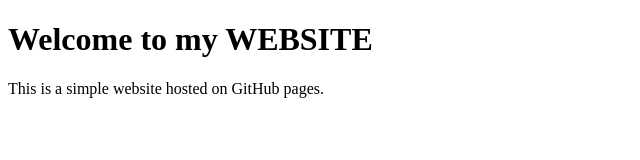
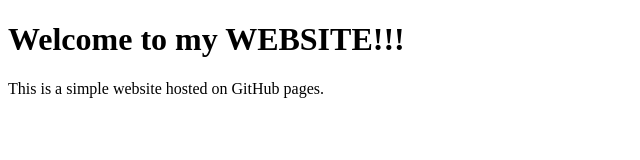
Before and after one commit to yeshereyes/yeshereyes.github.io, a plain HTML site: page index.html in a window 1280 px wide. Shown: the full height of the page, 0-640 px from the left. Drawn offline with Linux system fonts and the light colour scheme.

Commit message:
Update index.html

```diff
--- a/index.html
+++ b/index.html
@@ -6,7 +6,7 @@
   <title>MY GITHUB PAGE!!!!</title>
 </head>
 <body>
-  <h1>Welcome to my WEBSITE</h1>
+  <h1>Welcome to my WEBSITE!!! </h1>
   <p>This is a simple website hosted on GitHub pages.</p>
 </body>
 </html>
```
